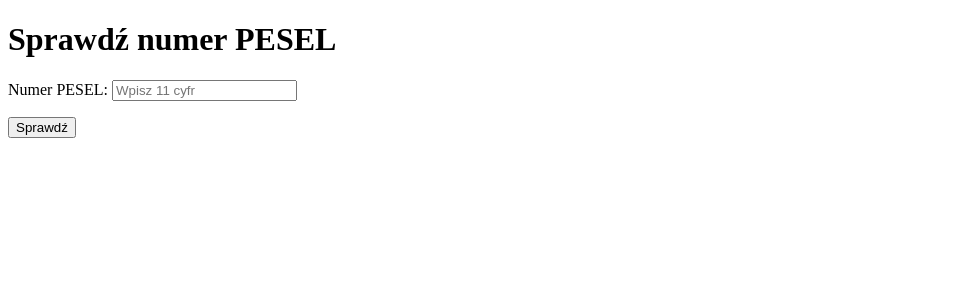
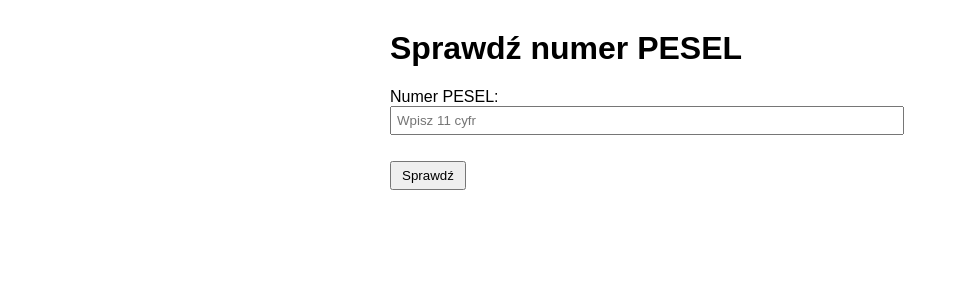
Before and after one commit to Narelsiak/pesel_project, a Django app: page / in a window 1280 px wide. Shown: the top 300 px of the page, without its empty margins (0-959 px from the left). Run offline with Django 5.2, Linux system fonts and the light colour scheme.

Commit message:
html improve ui

```diff
--- a/peselapp/templates/pesel.html
+++ b/peselapp/templates/pesel.html
@@ -2,6 +2,15 @@
 <html>
 <head>
     <title>Walidator PESEL</title>
+    <style>
+        body { font-family: Arial, sans-serif; max-width: 500px; margin: 30px auto; }
+        input[type="text"] { padding: 5px; width: 100%; margin-bottom: 10px; }
+        button { padding: 5px 10px; }
+        table { border-collapse: collapse; width: 100%; margin-top: 10px; }
+        th, td { border: 1px solid #ccc; padding: 5px; text-align: left; }
+        .error { color: red; }
+        .success { color: green; }
+    </style>
 </head>
 <body>
     <h1>Sprawdź numer PESEL</h1>
```
Also changed, not shown: db.sqlite3.
